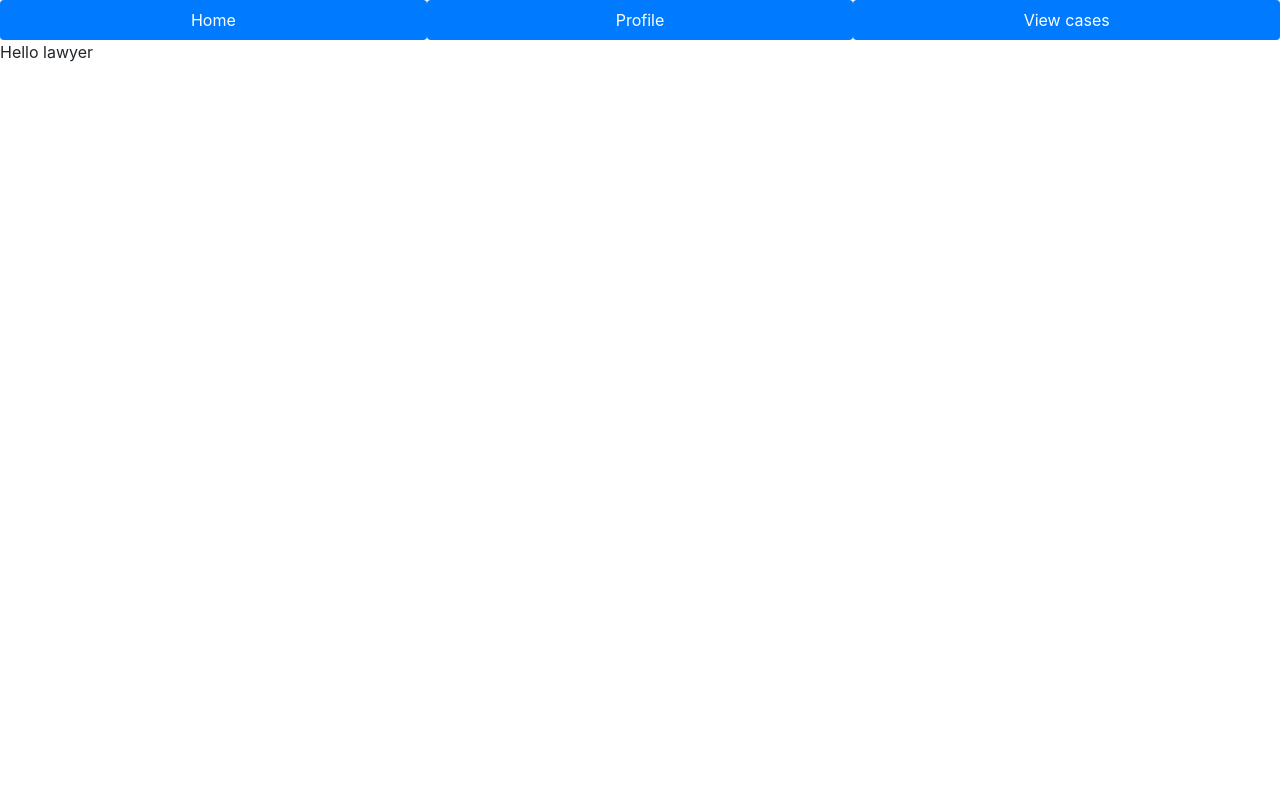
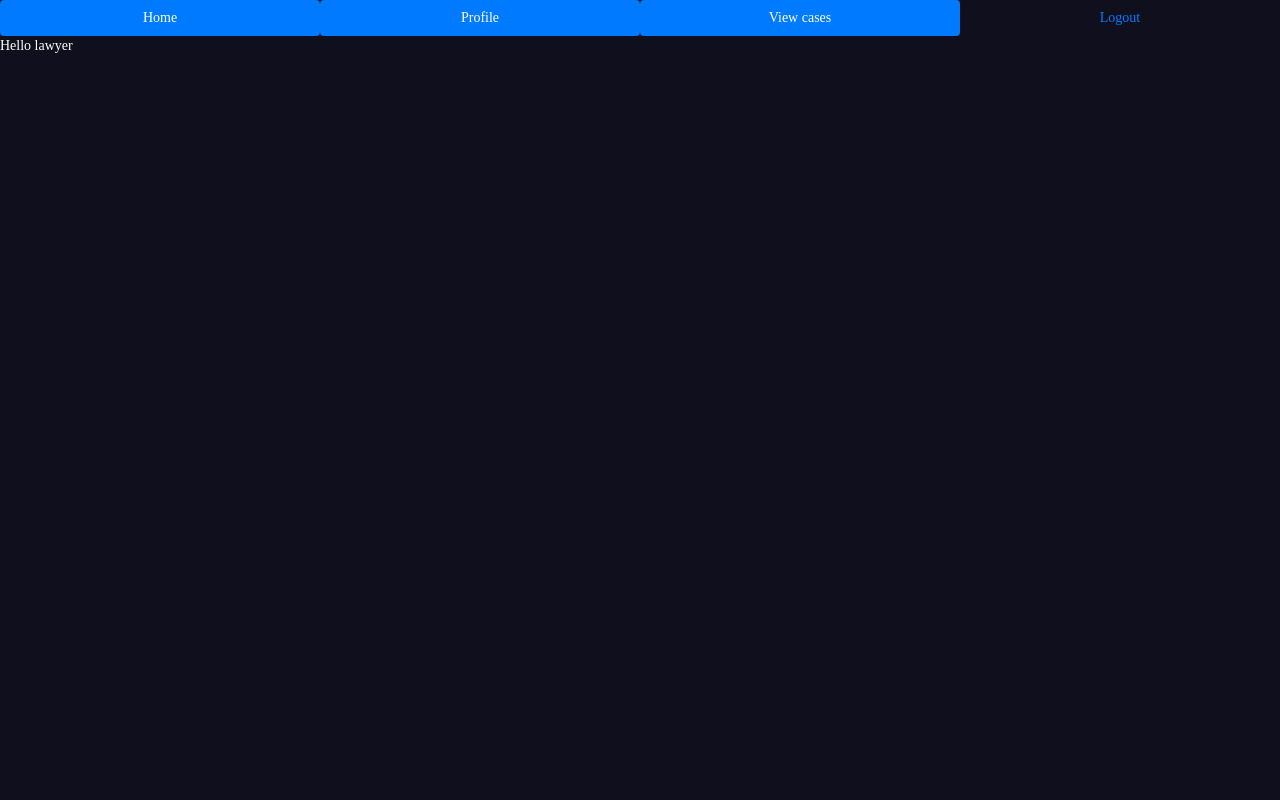
Before and after one commit to olamijinadebayo/the-law, a Django app: page /lawyer/ in a window 1280 px wide. Run offline with Django 3.2, Linux system fonts and the light colour scheme; some libraries are stand-ins or nearby versions.

Commit message:
adding styling to page

```diff
--- a/lawyer/templates/navbar.html
+++ b/lawyer/templates/navbar.html
@@ -3,4 +3,5 @@
     <a class="nav-item nav-link active" href="{%url 'lawyerdashboard'%}">Home</a>
     <a class="nav-item nav-link active" href="{%url 'lawyerprofile'%}">Profile</a>
     <a class="nav-item nav-link active" href="{%url 'lawyercases'%}">View cases</a>
+    <a class="nav-item nav-link" href="/logout  ">Logout</a>
 </nav>
--- a/static/css/lawyer.css
+++ b/static/css/lawyer.css
@@ -0,0 +1,12 @@
+body {
+  background: #100F1D;
+  font-family: 'Bree Serif', serif;
+  font-weight: 400;
+  font-size: 14px;
+  line-height: 1.4;
+  color: white;
+}
+
+h1 {
+  font-family: 'Bungee', cursive;
+}
```
